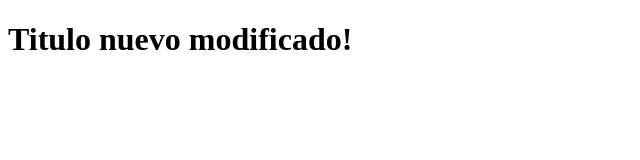
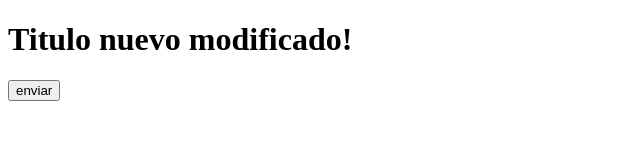
Before and after one commit to juanstin/hello-world-it, a plain HTML site: page index.html in a window 1280 px wide. Shown: the whole page, without its empty margins (0-640 px from the left). Drawn offline with Linux system fonts and the light colour scheme.

Commit message:
se agrego boton y formulario

```diff
--- a/index.html
+++ b/index.html
@@ -8,5 +8,9 @@
 </head>
 <body>
     <h1>Titulo nuevo modificado!</h1>
+
+    <form action="0" method="get">
+        <input type="button" value="enviar">
+    </form>
 </body>
 </html>
```
